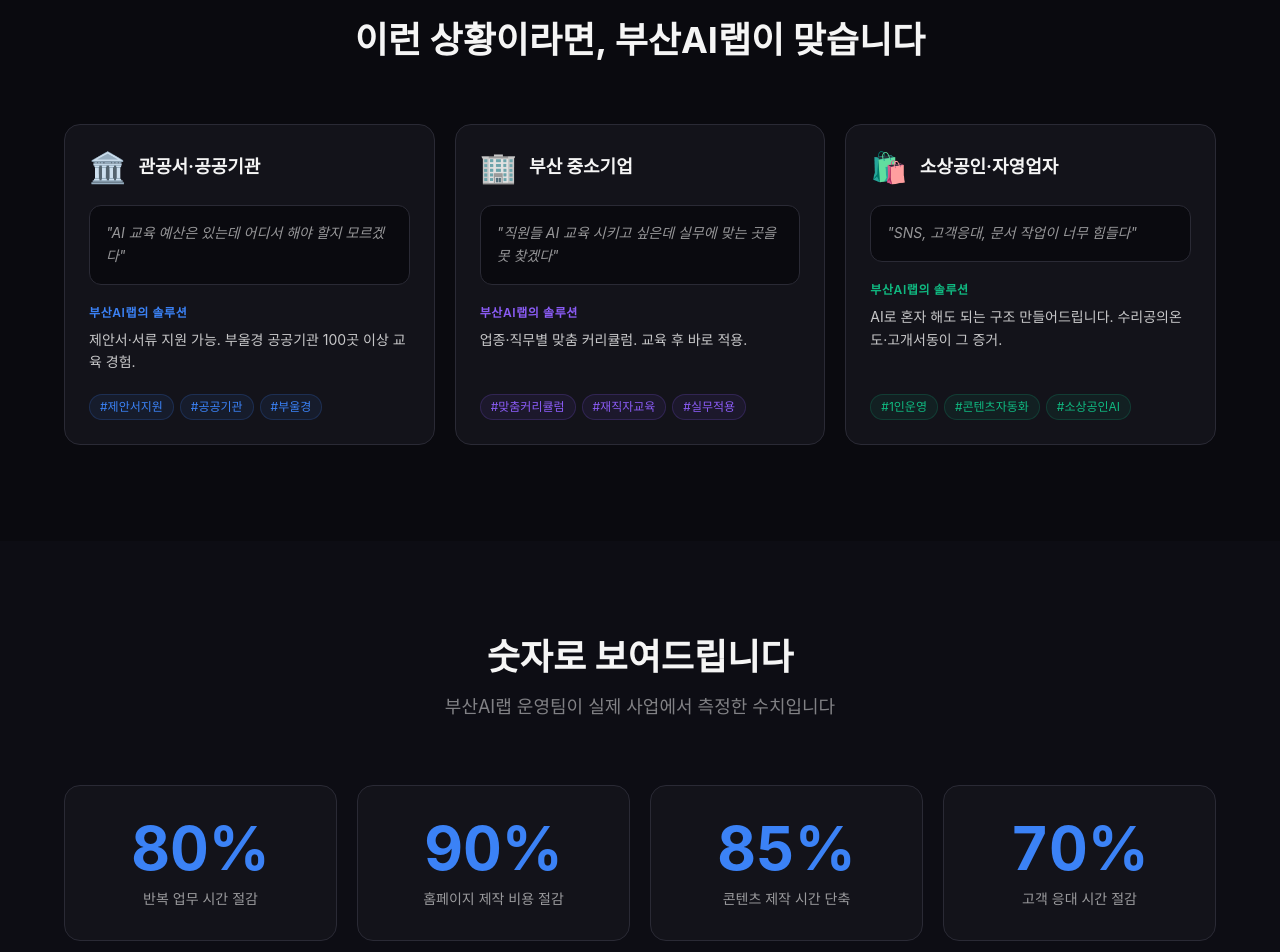
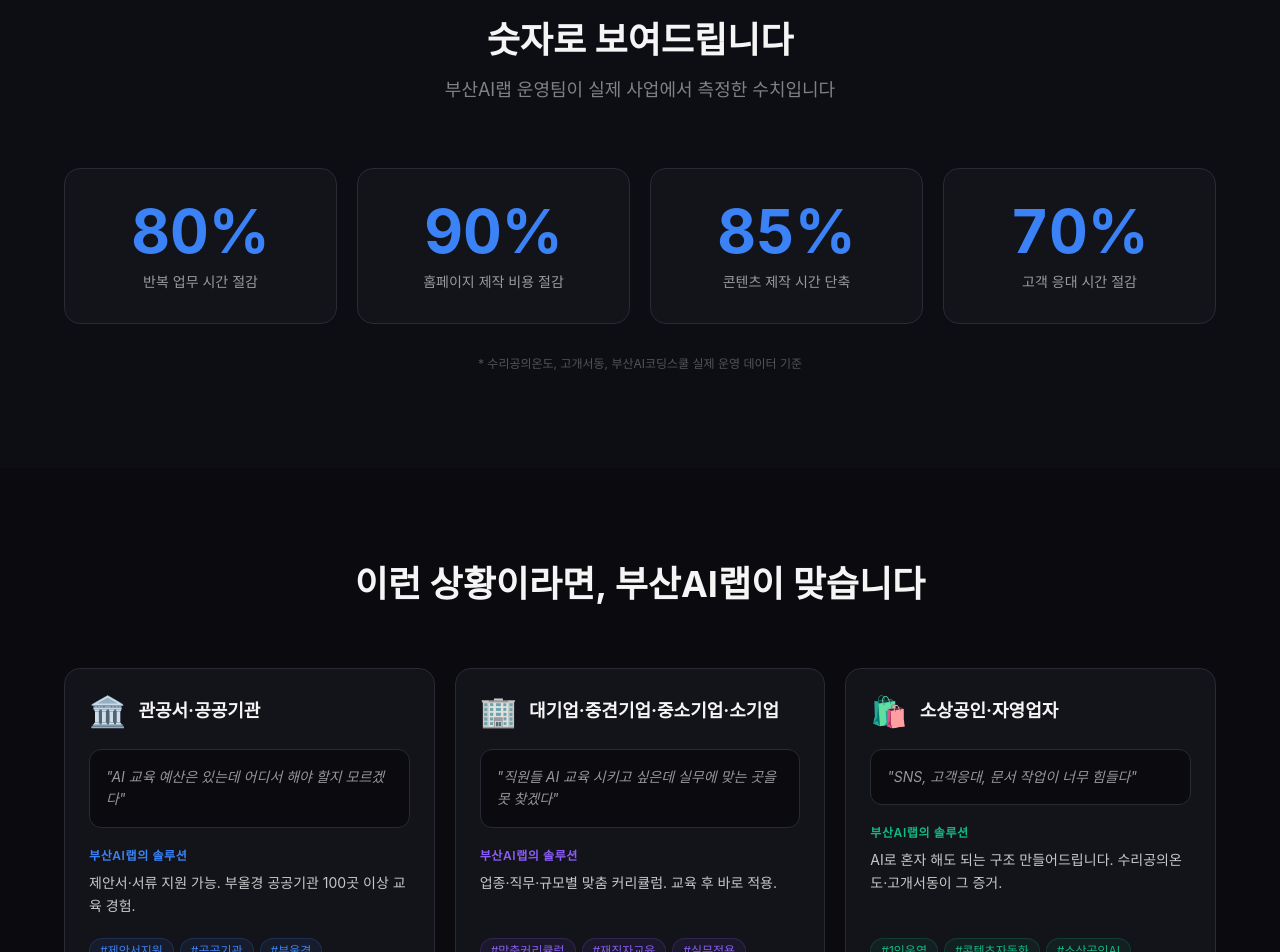
Before and after one commit to bksong772/busan-ailab, a Next.js app: page / in a window 1280 px wide. Shown: the part 3820-4772 px from the top of the page. Built offline with nearby package versions, Linux system fonts and the light colour scheme; no server answers; a web font is replaced by a local one.

Commit message:
fix: 숫자 섹션 상단 이동, 기업 규모 전체 포함으로 수정

```diff
--- a/src/app/page.tsx
+++ b/src/app/page.tsx
@@ -35,16 +35,16 @@
         {/* 5. 어디서 검증됐나 — 기관 레퍼런스 */}
         <ReferencesSection />
 
-        {/* 6. 실제 결과물 — 교육 사례 (Notion) */}
+        {/* 6. 숫자로 증명 */}
+        <StatsSection />
+
+        {/* 7. 실제 결과물 — 교육 사례 (Notion) */}
         <Suspense fallback={null}>
           <IndividualCasesSection />
         </Suspense>
 
-        {/* 7. 나한테 맞나 — 대상별 */}
+        {/* 8. 나한테 맞나 — 대상별 */}
         <AudienceSection />
-
-        {/* 8. 숫자로 증명 */}
-        <StatsSection />
 
         {/* 9. 연결 */}
         <BridgeSection />
--- a/src/components/AudienceSection.tsx
+++ b/src/components/AudienceSection.tsx
@@ -14,11 +14,11 @@
     color: "#3B82F6",
   },
   {
-    title: "부산 중소기업",
+    title: "대기업·중견기업·중소기업·소기업",
     icon: "🏢",
     pain: '"직원들 AI 교육 시키고 싶은데 실무에 맞는 곳을 못 찾겠다"',
     solution:
-      "업종·직무별 맞춤 커리큘럼. 교육 후 바로 적용.",
+      "업종·직무·규모별 맞춤 커리큘럼. 교육 후 바로 적용.",
     tags: ["#맞춤커리큘럼", "#재직자교육", "#실무적용"],
     color: "#8B5CF6",
   },
```
